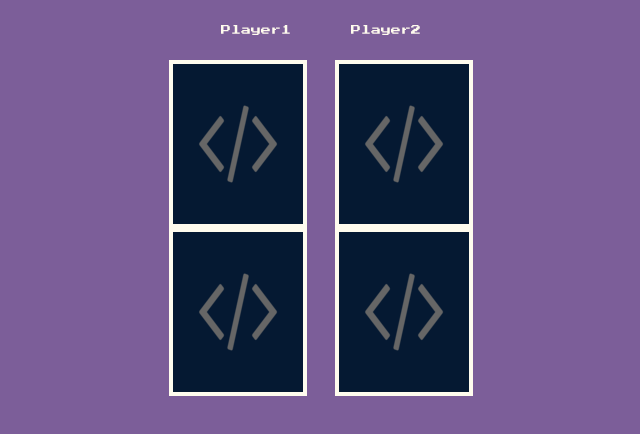
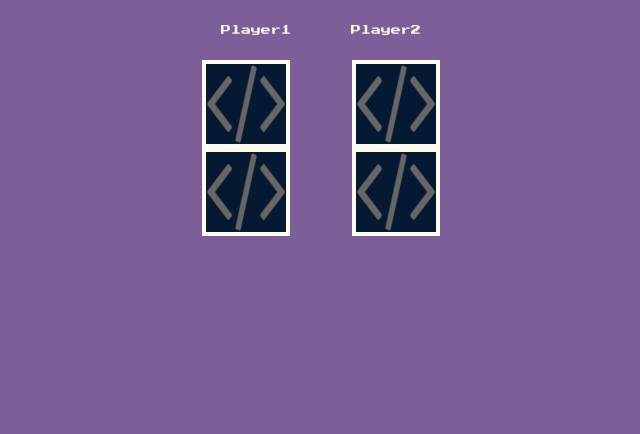
Before and after one commit to alexgouveiadearaujo/matching-game, a website built with Vite: page index.html in a window 1280 px wide. Shown: the whole page, without its empty margins (319-959 px from the left). Built offline with nearby package versions, Linux system fonts and the light colour scheme.

Commit message:
modified width and height

```diff
--- a/src/components/CardGame/style.css
+++ b/src/components/CardGame/style.css
@@ -1,14 +1,10 @@
 .card-game{
     align-items: center;
     background-color: var(--color-verse);
-    border: 4px solid var( --color-floral-white);
+    border: 4px solid var(--color-floral-white);
+    box-sizing: border-box;
     display: flex;
     justify-content: center;
-    width: 130px;
-    height: 160px;
+    width: var(--width);
+    height:var(--height);
 }
-
-/* .tag-img{
-    filter: brightness(4);
-
-} */
```
